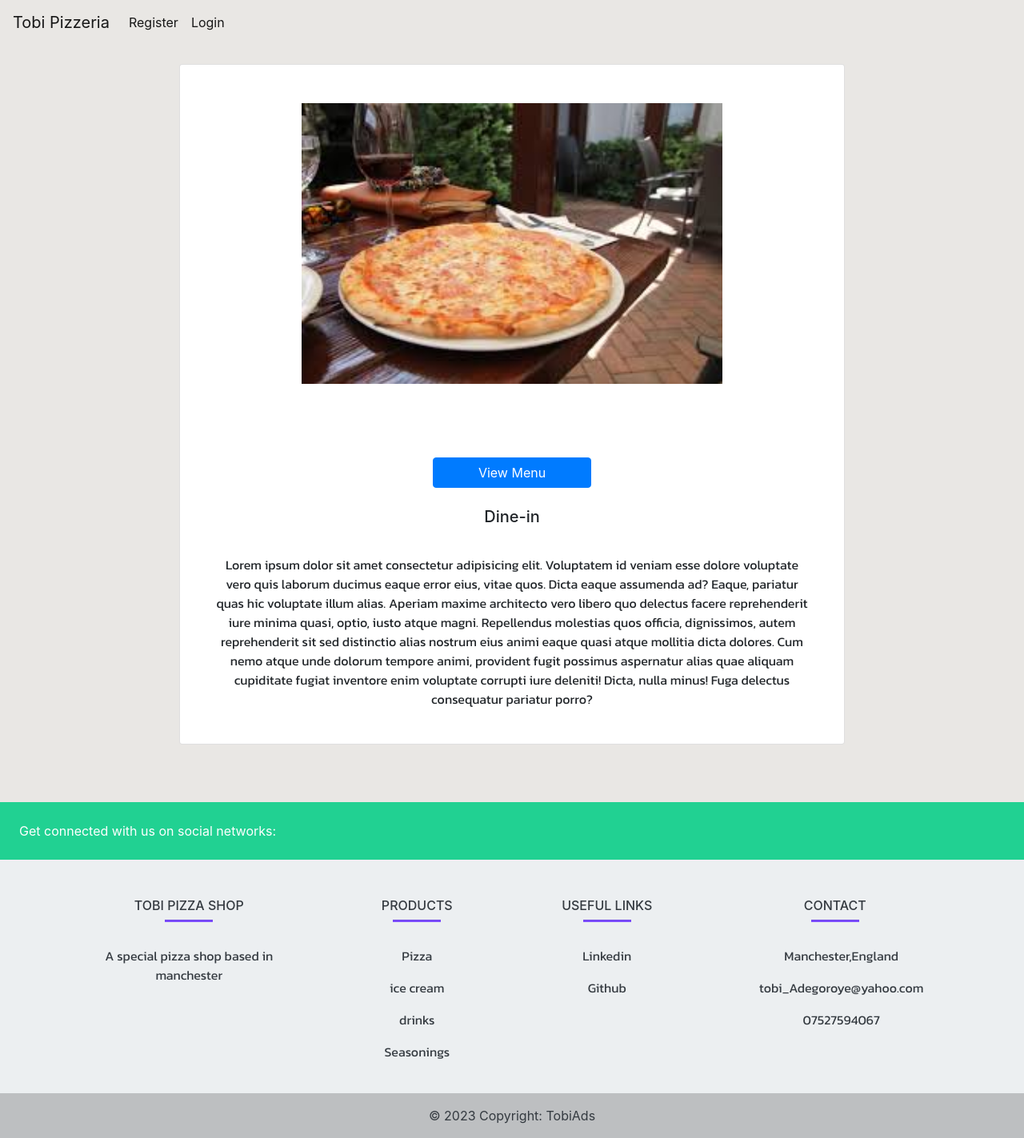
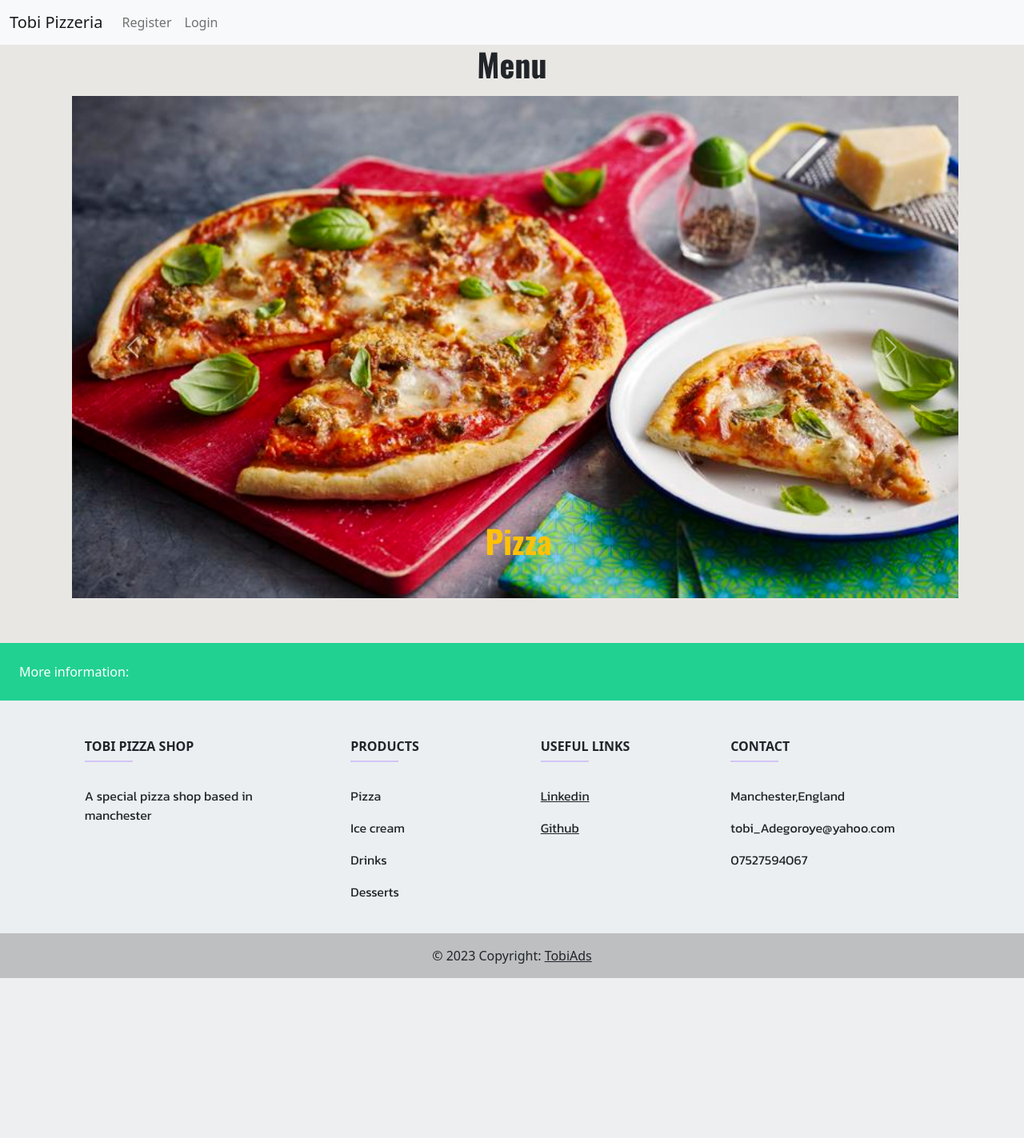
Before and after one commit to TobiA34/Pizza-Project, a PHP site: page /menu.php in a window 1280 px wide. Shown: the whole page at 80% size. After the commit the page ends 1223 px from the top, so only its background shows below. Run offline with PHP 8.4, Linux system fonts and the light colour scheme; some libraries are stand-ins or nearby versions.

Commit message:
Changed style to match bootstrap 5 updated menu page updated pizza list Added bootstrap version to read me

```diff
--- a/index.css
+++ b/index.css
@@ -38,3 +38,7 @@
  .navbar-collapse.in {
     display: block !important;
 }
+
+.carousel-control-prev-icon {
+  color: black;
+}
--- a/menu.php
+++ b/menu.php
@@ -10,17 +10,36 @@
 
 <body>
     <div class="container">
-        <div class="row row-cols-1 row-cols-md-3">
-            <div class="col mx-auto">
-                <div class="card rounded mt-4 mb-4  w-75  mx-auto ">
-                    <img src="image/pizzaMenu.jpeg" class="w-75 h-75 p-5 mx-auto rounded" alt="...">
-                    <div class="card-body text-center">
-                        <button type="button" class="btn btn-primary m-4 w-25 h-50">View Menu</button>
-                        <h5 class="card-title">Dine-in</h5>
-                        <p class="card-text p-4">Lorem ipsum dolor sit amet consectetur adipisicing elit. Voluptatem id veniam esse dolore voluptate vero quis laborum ducimus eaque error eius, vitae quos. Dicta eaque assumenda ad? Eaque, pariatur quas hic voluptate illum alias. Aperiam maxime architecto vero libero quo delectus facere reprehenderit iure minima quasi, optio, iusto atque magni. Repellendus molestias quos officia, dignissimos, autem reprehenderit sit sed distinctio alias nostrum eius animi eaque quasi atque mollitia dicta dolores. Cum nemo atque unde dolorum tempore animi, provident fugit possimus aspernatur alias quae aliquam cupiditate fugiat inventore enim voluptate corrupti iure deleniti! Dicta, nulla minus! Fuga delectus consequatur pariatur porro?</p>
+        <h1 class="text-center">Menu</h1>
+        <div id="carouselExampleControls" class="carousel slide" data-bs-ride="carousel">
+            <div class="carousel-inner">
+                <div class="carousel-item active m-2">
+                    <img src="./image/pizza.jpeg" class="d-block w-100 img-fluid" alt="...">
+                    <div class="carousel-caption d-none d-md-block">
+                        <h1 class="text-warning">Pizza</h1>
+                    </div>
+                </div>
+                <div class="carousel-item">
+                    <img src="./image/drinks.jpeg" class="d-block w-100 img-fluid" alt="...">
+                    <div class="carousel-caption d-none d-md-block">
+                        <h1 class="text-warning">Drinks</h1>
+                    </div>
+                </div>
+                <div class="carousel-item">
+                    <img src="./image/dessert.png" class="d-block w-100 img-fluid" alt="...">
+                    <div class="carousel-caption d-none d-md-block">
+                        <h1 class="text-warning">Dessert</h1>
                     </div>
                 </div>
             </div>
+            <button class="carousel-control-prev" type="button" data-bs-target="#carouselExampleControls" data-bs-slide="prev">
+                <span class="carousel-control-prev-icon" aria-hidden="true"></span>
+                <span class="visually-hidden">Previous</span>
+            </button>
+            <button class="carousel-control-next" type="button" data-bs-target="#carouselExampleControls" data-bs-slide="next">
+                <span class="carousel-control-next-icon" aria-hidden="true"></span>
+                <span class="visually-hidden">Next</span>
+            </button>
         </div>
     </div>
 </body>
--- a/templates/footer.php
+++ b/templates/footer.php
@@ -6,7 +6,7 @@
             <section class="d-flex justify-content-between p-4 text-white" style="background-color: #21D192">
                 <!-- Left -->
                 <div class="me-5">
-                    <span>Get connected with us on social networks:</span>
+                    <span>More information:</span>
                 </div>
                 <!-- Left -->
 
@@ -56,18 +56,10 @@
                             <!-- Links -->
                             <h6 class="text-uppercase fw-bold">Products</h6>
                             <hr class="mb-4 mt-0 d-inline-block mx-auto" style="width: 60px; background-color: #7c4dff; height: 2px" />
-                            <p>
-                                <a href="#!" class="text-dark">Pizza</a>
-                            </p>
-                            <p>
-                                <a href="#!" class="text-dark">ice cream</a>
-                            </p>
-                            <p>
-                                <a href="#!" class="text-dark">drinks</a>
-                            </p>
-                            <p>
-                                <a href="#!" class="text-dark">Seasonings</a>
-                            </p>
+                            <p>Pizza</p>
+                            <p>Ice cream</p>
+                            <p>Drinks</p>
+                            <p>Desserts</p>
                         </div>
                         <!-- Grid column -->
 
@@ -77,7 +69,7 @@
                             <h6 class="text-uppercase fw-bold">Useful links</h6>
                             <hr class="mb-4 mt-0 d-inline-block mx-auto" style="width: 60px; background-color: #7c4dff; height: 2px" />
                             <p>
-                                <a href="#!" class="text-dark">Linkedin</a>
+                                <a target="_blank" href="https://www.linkedin.com/in/tobi-adegoroye-76aab3186/" class="text-dark">Linkedin</a>
                             </p>
                             <p>
                                 <a href="https://github.com/TobiA34" target="_blank" class="text-dark">Github</a>
@@ -111,11 +103,16 @@
         <!-- Footer -->
     </div>
     <!-- End of .container -->
-    <script src="https://code.jquery.com/jquery-3.3.1.slim.min.js" integrity="sha384-q8i/X+965DzO0rT7abK41JStQIAqVgRVzpbzo5smXKp4YfRvH+8abtTE1Pi6jizo" crossorigin="anonymous"></script>
+    <!-- <script src="https://code.jquery.com/jquery-3.3.1.slim.min.js" integrity="sha384-q8i/X+965DzO0rT7abK41JStQIAqVgRVzpbzo5smXKp4YfRvH+8abtTE1Pi6jizo" crossorigin="anonymous"></script>
 
     <script src="https://cdn.jsdelivr.net/npm/popper.js@1.14.3/dist/umd/popper.min.js" integrity="sha384-ZMP7rVo3mIykV+2+9J3UJ46jBk0WLaUAdn689aCwoqbBJiSnjAK/l8WvCWPIPm49" crossorigin="anonymous"></script>
 
-    <script type="text/javascript" src="Scripts/bootstrap.min.js"></script>
+    <script type="text/javascript" src="Scripts/bootstrap.min.js"></script> -->
+
+    <script src="https://cdn.jsdelivr.net/npm/bootstrap@5.0.2/dist/js/bootstrap.bundle.min.js" integrity="sha384-MrcW6ZMFYlzcLA8Nl+NtUVF0sA7MsXsP1UyJoMp4YLEuNSfAP+JcXn/tWtIaxVXM" crossorigin="anonymous"></script>
+<!--
+    <script src="https://cdn.jsdelivr.net/npm/@popperjs/core@2.9.2/dist/umd/popper.min.js" integrity="sha384-IQsoLXl5PILFhosVNubq5LC7Qb9DXgDA9i+tQ8Zj3iwWAwPtgFTxbJ8NT4GN1R8p" crossorigin="anonymous"></script>
+    <script src="https://cdn.jsdelivr.net/npm/bootstrap@5.0.2/dist/js/bootstrap.min.js" integrity="sha384-cVKIPhGWiC2Al4u+LWgxfKTRIcfu0JTxR+EQDz/bgldoEyl4H0zUF0QKbrJ0EcQF" crossorigin="anonymous"></script> -->
 
 
     <script src="../script.js"></script>
--- a/templates/header.php
+++ b/templates/header.php
@@ -19,24 +19,21 @@
      <meta name="viewport" content="width=device-width, initial-scale=1, shrink-to-fit=no">
 
      <!-- Bootstrap CSS -->
-     <link rel="stylesheet" href="https://cdn.jsdelivr.net/npm/bootstrap@4.1.3/dist/css/bootstrap.min.css" integrity="sha384-MCw98/SFnGE8fJT3GXwEOngsV7Zt27NXFoaoApmYm81iuXoPkFOJwJ8ERdknLPMO" crossorigin="anonymous">
+
+     <link href="https://cdn.jsdelivr.net/npm/bootstrap@5.0.2/dist/css/bootstrap.min.css" rel="stylesheet" integrity="sha384-EVSTQN3/azprG1Anm3QDgpJLIm9Nao0Yz1ztcQTwFspd3yD65VohhpuuCOmLASjC" crossorigin="anonymous">
      <link rel="stylesheet" href="./index.css">
-     <script src="https://ajax.googleapis.com/ajax/libs/jquery/3.6.4/jquery.min.js"></script>
-     <script src="https://maxcdn.bootstrapcdn.com/bootstrap/3.4.1/js/bootstrap.min.js"></script>
-     <script src="https://cdn.jsdelivr.net/npm/bootstrap@5.3.1/dist/js/bootstrap.bundle.min.js"></script>
-     <script src="script.js"></script>
 
  </head>
 
  <body>
-     <nav class="navbar navbar-expand-lg navbar-light" id="navbar">
-         <a class="navbar-brand" href="index.php">Tobi Pizzeria</a>
-         <button class="navbar-toggler" type="button" data-toggle="collapse" data-target="#navbarSupportedContent" aria-controls="navbarSupportedContent" aria-expanded="false" aria-label="Toggle navigation">
+
+     <nav class="navbar navbar-expand-lg navbar-light bg-light ">
+         <div class="container-fluid">
+             <a class="navbar-brand" href="#">Tobi Pizzeria</a>
+             <button class="navbar-toggler" type="button" data-bs-toggle="collapse" data-bs-target="#navbarSupportedContent" aria-controls="navbarSupportedContent" aria-expanded="false" aria-label="Toggle navigation">
                  <span class="navbar-toggler-icon"></span>
              </button>
-
-         <div class="collapse navbar-collapse mx-auto" id="navbarSupportedContent">
-
+             <div class="collapse navbar-collapse " id="navbarSupportedContent">
                  <?php if (!isset($_SESSION['user_id'])) :  ?>
 
                      <ul class="navbar-nav">
@@ -57,34 +54,42 @@
                  <?php else :  ?>
 
 
+                    <div>
 
+                    </div>
                      <ul class="navbar-nav">
                          <li class="nav-item active">
-                         <a class="nav-link" href="pizza.php">Create Pizza <span class="sr-only">(current)</span></a>
+                             <a class="nav-link" href="pizza.php">Create Pizza <span class="sr-only"></span></a>
                          </li>
                      </ul>
 
                      <ul class="navbar-nav">
                          <li class="nav-item active">
-                         <a class="nav-link" href="menu.php">Menu <span class="sr-only">(current)</span></a>
+                             <a class="nav-link" href="pizza_list.php">View Pizzas <span class="sr-only"></span></a>
+                         </li>
+                     </ul>
+
+                     <ul class="navbar-nav">
+                         <li class="nav-item active">
+                             <a class="nav-link" href="menu.php">Menu <span class="sr-only"></span></a>
                          </li>
                      </ul>
 
 
                      <ul class="navbar-nav">
                          <li class="nav-item active">
-                         <a class="nav-link" href="account.php">Account <span class="sr-only">(current)</span></a>
+                             <a class="nav-link" href="account.php">Account </a>
                          </li>
                      </ul>
 
 
                      <ul class="navbar-nav mx-auto">
                          <form action="" method="post">
-                         <li><input type="submit" name="logout" value="logout" class="btn btn-outline-secondary d-lg-inline-block mb-3 mb-md-0 " href=""></li>
+                             <li><input type="submit" name="logout" value="logout" class="btn btn-outline-secondary   " href=""></li>
                          </form>
                      </ul>
 
                  <?php endif; ?>
-
+             </div>
          </div>
      </nav>
```
Also changed, not shown: pizza_list.php (+47 -9 lines), README.md, image/1697925813.png (deleted), image/1698841120.jpg (added), image/dessert.png (added), image/drinks.jpeg (added), image/pizza.jpeg (added). Lines whose indentation alone changed are shown as unchanged.
